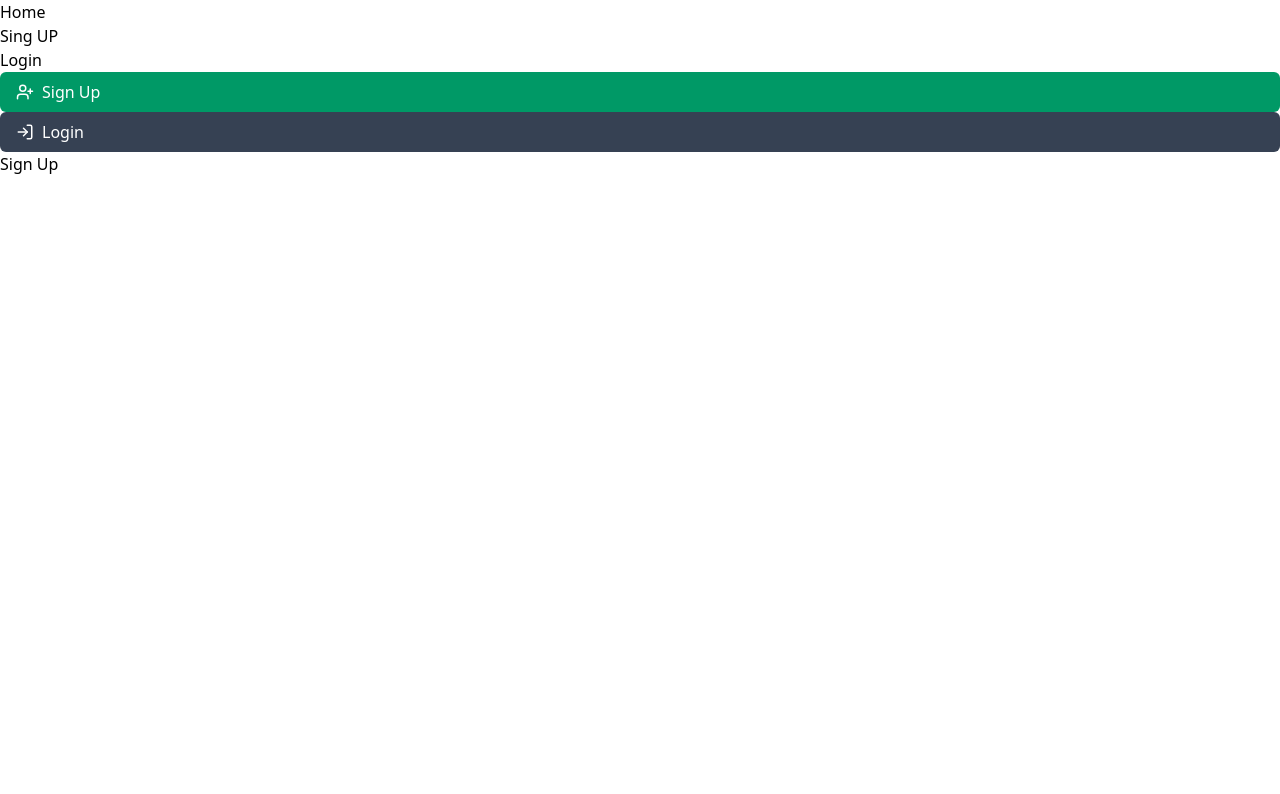
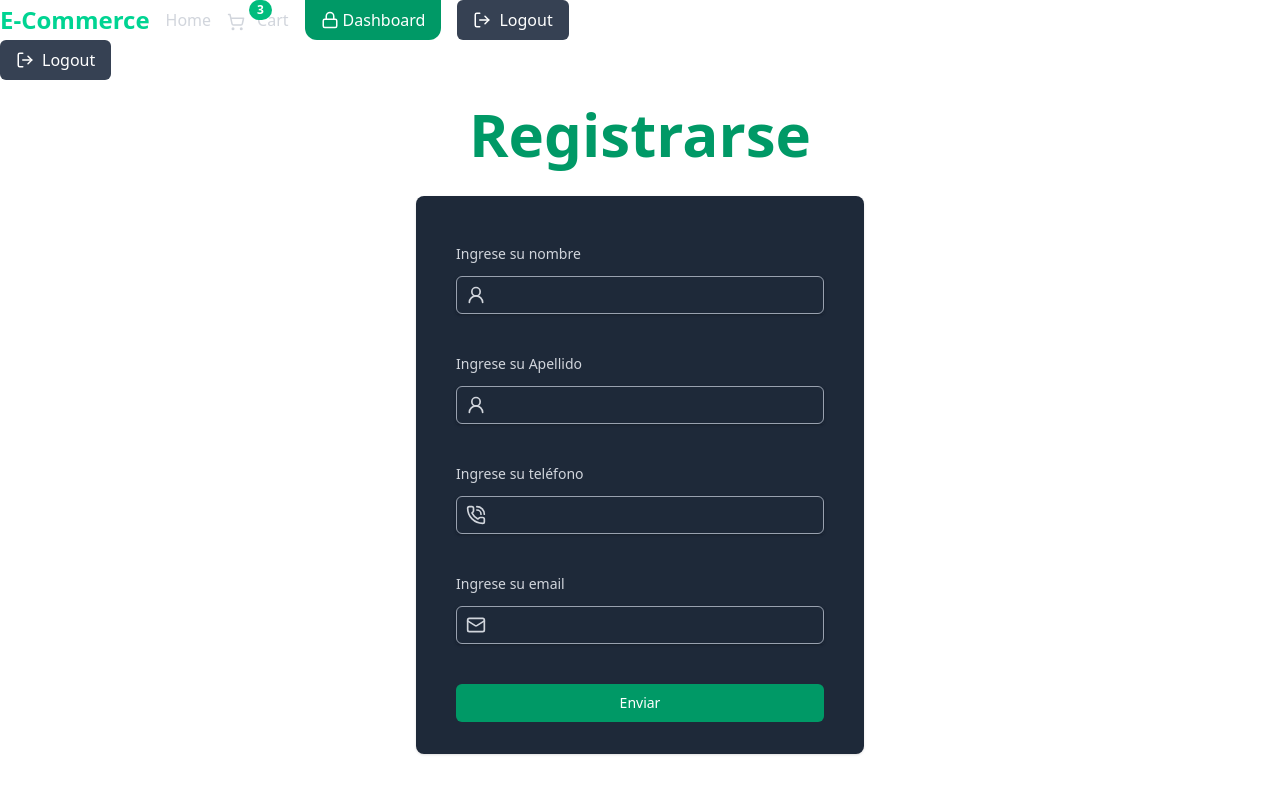
Before and after one commit to YoAriel/tpi-cu, a React app: page /signup in a window 1280 px wide. Shown: the top 794 px of the page. Built offline with nearby package versions, Linux system fonts and the light colour scheme; the HTML template or start-up script is replaced by a standard one.

Commit message:
Se crea y agrega componete TileForm a los diferente comp

```diff
--- a/src/components/Navbar.jsx
+++ b/src/components/Navbar.jsx
@@ -1,13 +1,17 @@
 import { Link } from "react-router-dom";
+import NavbarBase from "./NavbarBase";
+import Dashboard from "./dashboard";
+import AuthStatus from "./AuthStatus";
 
-const Navbar = () =>{
+const Navbar = () => {
+    const user = true;
+    const cart = ["pc", "mouser", "teclado"];
+    const isAdmin = true;
     return (
-        <nav>
-            <ul>
-                <li><Link to="/">Home</Link></li>
-                <li><Link to="/signup">Sing UP</Link></li>
-                <li><Link to="/login">Login</Link></li>
-            </ul>
+        <nav className="flex flex-wrap place-items-center gap-4">
+            <NavbarBase user={user} cart={cart} />
+            <Dashboard isAdmin={isAdmin} />
+            <AuthStatus user={user} />
         </nav>
     );
 }
--- /dev/null
+++ b/src/components/TitleForm.jsx
@@ -0,0 +1,11 @@
+
+
+const TitleForm = ({ title }) => {
+    return (
+        <div className="sm:mx-auto sm:w-full sm:max-w-md">
+            <h2 className="mt-6 text-center text-6xl font-extrabold text-emerald-600">{title}</h2>
+        </div>
+    )
+}
+
+export default TitleForm
--- a/src/pages/LoginPage.jsx
+++ b/src/pages/LoginPage.jsx
@@ -1,6 +1,7 @@
 import { Mail, KeyRound } from "lucide-react"
 import { useState } from "react";
 import FormField from "../components/FormField";
+import TitleForm from "../components/titleForm";
 
 
 const LoginPage = () => {
@@ -14,10 +15,7 @@ const LoginPage = () => {
   return (
 
     <div className="flex flex-col items-center justify-center py-12 sm:px-6 lg:px-8">
-      <div className="sm:mx-auto sm:w-full sm:max-w-md">
-        <h2 className="mt-6 text-center text-6xl font-extrabold text-emerald-600">Crear cuenta</h2>
-      </div>
-
+      <TitleForm title={"Logearse"} />
       <div className="mt-8 sm:mx-auto sm:w-full sm:max-w-md">
         <div className="bg-gray-800 py-8 px-4 shadow sm:rounded-lg sm:px-10 ">
           <form onSubmit={handleSubmit} className="space-y-10">
--- a/src/pages/SignUpPage.jsx
+++ b/src/pages/SignUpPage.jsx
@@ -1,9 +1,42 @@
-const SignUpPage = () =>{
-    return (
-        <div>
-          <h1>Sign Up</h1>
+import TitleForm from "../components/titleForm";
+import FormField from "../components/FormField";
+import { KeyRound, Mail, PhoneCallIcon, User2Icon } from "lucide-react";
+import { useState } from "react";
+
+const SignUpPage = () => {
+  const [email, setEmail] = useState('');
+  // const [password, setPassword] = useState('');
+  const [name, setName] = useState('');
+  const [lastName, setLastName] = useState('');
+  const [cellphone, setCellphone] = useState('');
+
+  const handleSubmit = (e) => {
+    e.preventDefault();
+    console.log("Name", name);
+    console.log("Apellido", lastName);
+    console.log("celu", cellphone);
+    console.log("Email", email);
+  }
+
+  return (
+    <div>
+      <TitleForm title={"Registrarse"} />
+      <div className="mt-8 sm:mx-auto sm:w-full sm:max-w-md">
+        <div className="bg-gray-800 py-8 px-4 shadow sm:rounded-lg sm:px-10 ">
+          <form onSubmit={handleSubmit} className="space-y-10">
+            <FormField fieldName="nombre" FieldIcon={User2Icon} fieldValue={name} onChange={setName} />
+            <FormField fieldName="Apellido" FieldIcon={User2Icon} fieldValue={lastName} onChange={setLastName} />
+            <FormField fieldName="teléfono" FieldIcon={PhoneCallIcon} fieldValue={cellphone} onChange={setCellphone} />
+            <FormField fieldName="email" FieldIcon={Mail} fieldValue={email} onChange={setEmail} />
+            <button className="w-full flex justify-center border rounded-md
+            border-transparent bg-emerald-600 py-2 px-4 text-sm font-medium text-white hover:bg-emerald-700
+            focus:outline-none focus:ring-2 focus:ring-emerald-500 focus:ring-offset-2"
+              type="submit">Enviar</button>
+          </form>
         </div>
-    );
+      </div>
+    </div>
+  );
 };
 
 export default SignUpPage
```
Also changed, not shown: src/components/AuthStatus.jsx (+4 -4 lines), src/pages/HomePage.jsx (+6 -6 lines).
